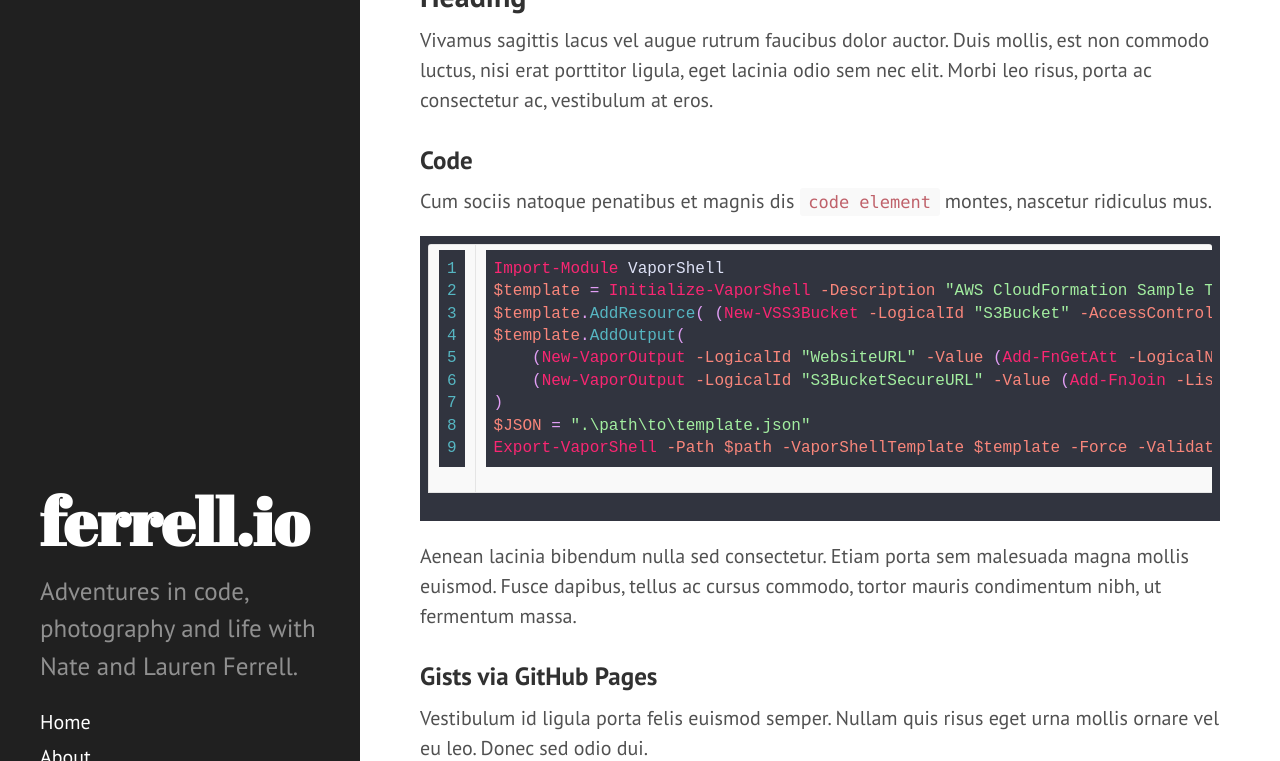
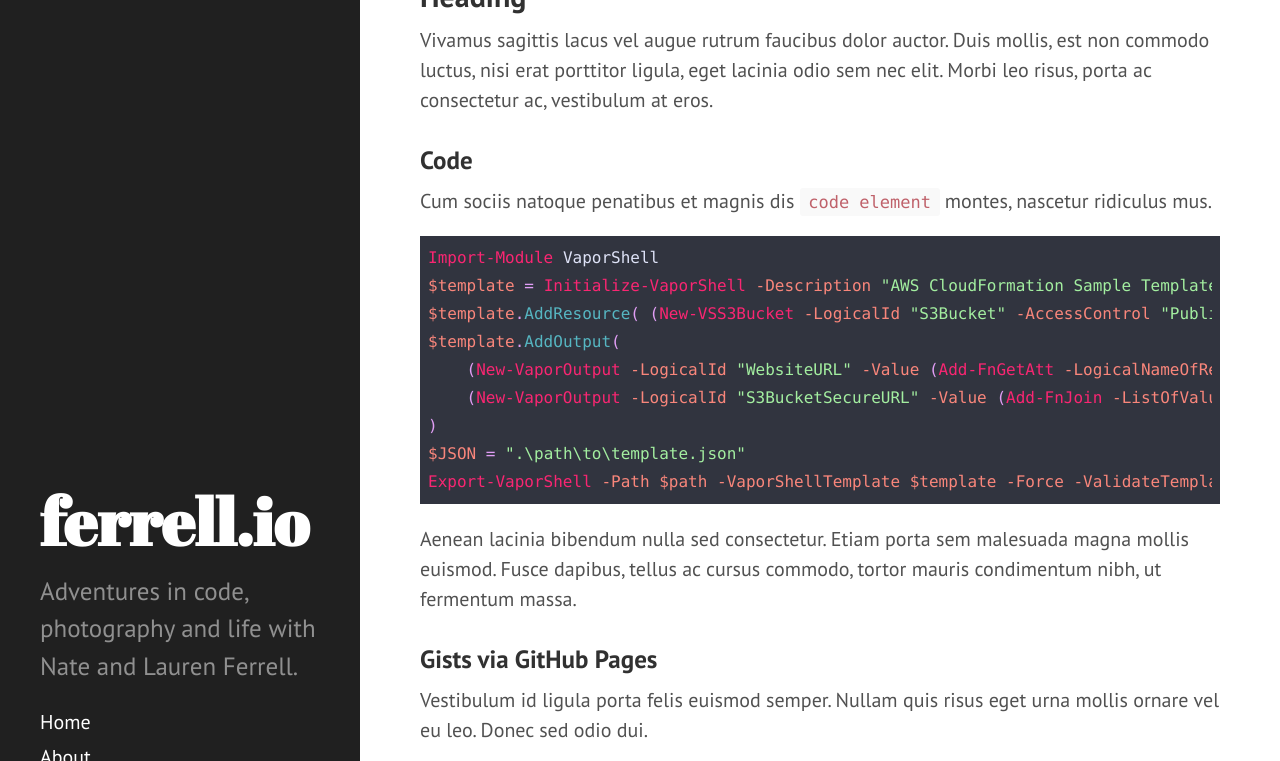
Before and after one commit to scrthq/ferrell.io, a Jekyll site: the page built from _posts/2012-02-07-example-content.md, in a window 1280 px wide and 900 px high, scrolled down 1024 px, cut to the strip 0-761 px from the top of the window. Built offline with Jekyll 4.4.1, drawn with Linux system fonts in a browser that asks for light colours; Markdown is read by kramdown in place of the engine named in the settings.

Commit message:
updated css

```diff
--- a/_posts/2012-02-07-example-content.md
+++ b/_posts/2012-02-07-example-content.md
@@ -35,7 +35,7 @@ Vivamus sagittis lacus vel augue rutrum faucibus dolor auctor. Duis mollis, est
 
 Cum sociis natoque penatibus et magnis dis `code element` montes, nascetur ridiculus mus.
 
-{% highlight PowerShell linenos %}
+{% highlight PowerShell %}
 Import-Module VaporShell
 $template = Initialize-VaporShell -Description "AWS CloudFormation Sample Template S3_Website_Bucket_With_Retain_On_Delete: Sample template showing how to create a publicly accessible S3 bucket configured for website access with a deletion policy of retail on delete. **WARNING** This template creates an S3 bucket that will NOT be deleted when the stack is deleted. You will be billed for the AWS resources used if you create a stack from this template."
 $template.AddResource( (New-VSS3Bucket -LogicalId "S3Bucket" -AccessControl "PublicRead" -WebsiteConfiguration (Add-VSS3BucketWebsiteConfiguration -IndexDocument "index.html" -ErrorDocument "error.html") -DeletionPolicy Retain) )
```
